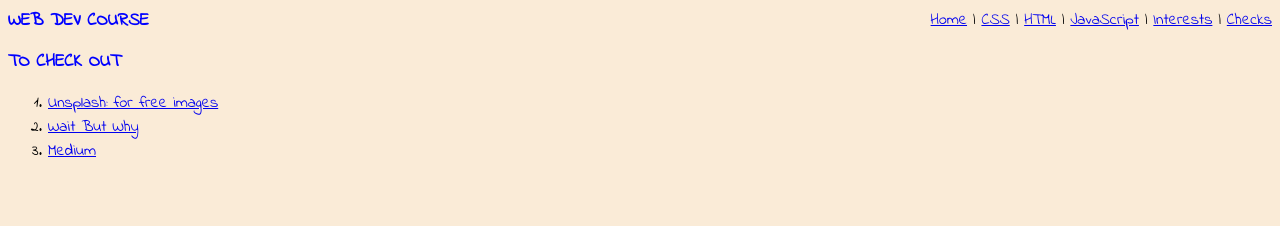
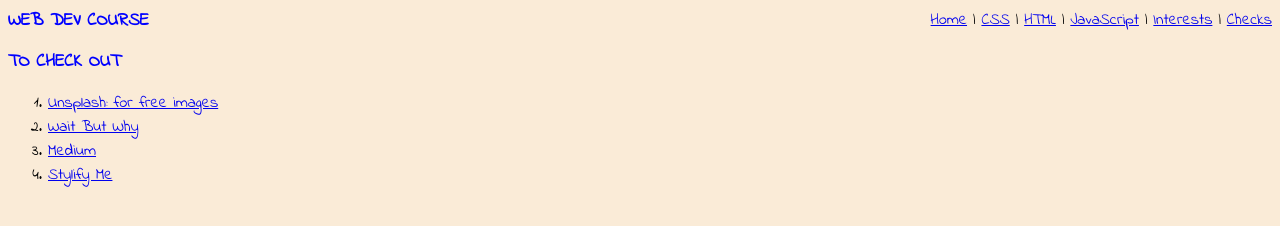
Before and after one commit to cosmeow/cosmeow.github.io, a plain HTML site: page tocheckout.html in a window 1280 px wide. Drawn offline with Linux system fonts and the light colour scheme.

Commit message:
added new resource

```diff
--- a/tocheckout.html
+++ b/tocheckout.html
@@ -22,6 +22,7 @@
             <li><a href="https://unsplash.com/" target="_blank">Unsplash: for free images</a></li>
             <li><a href="https://waitbutwhy.com/" target="_blank">Wait But Why</a></li>
             <li><a href="https://medium.com/" target="_blank">Medium</a></li>
+            <li><a href="http://stylifyme.com/" target="_blank">Stylify Me</a></li>
         </ol>
     </section>
 </body>
```
